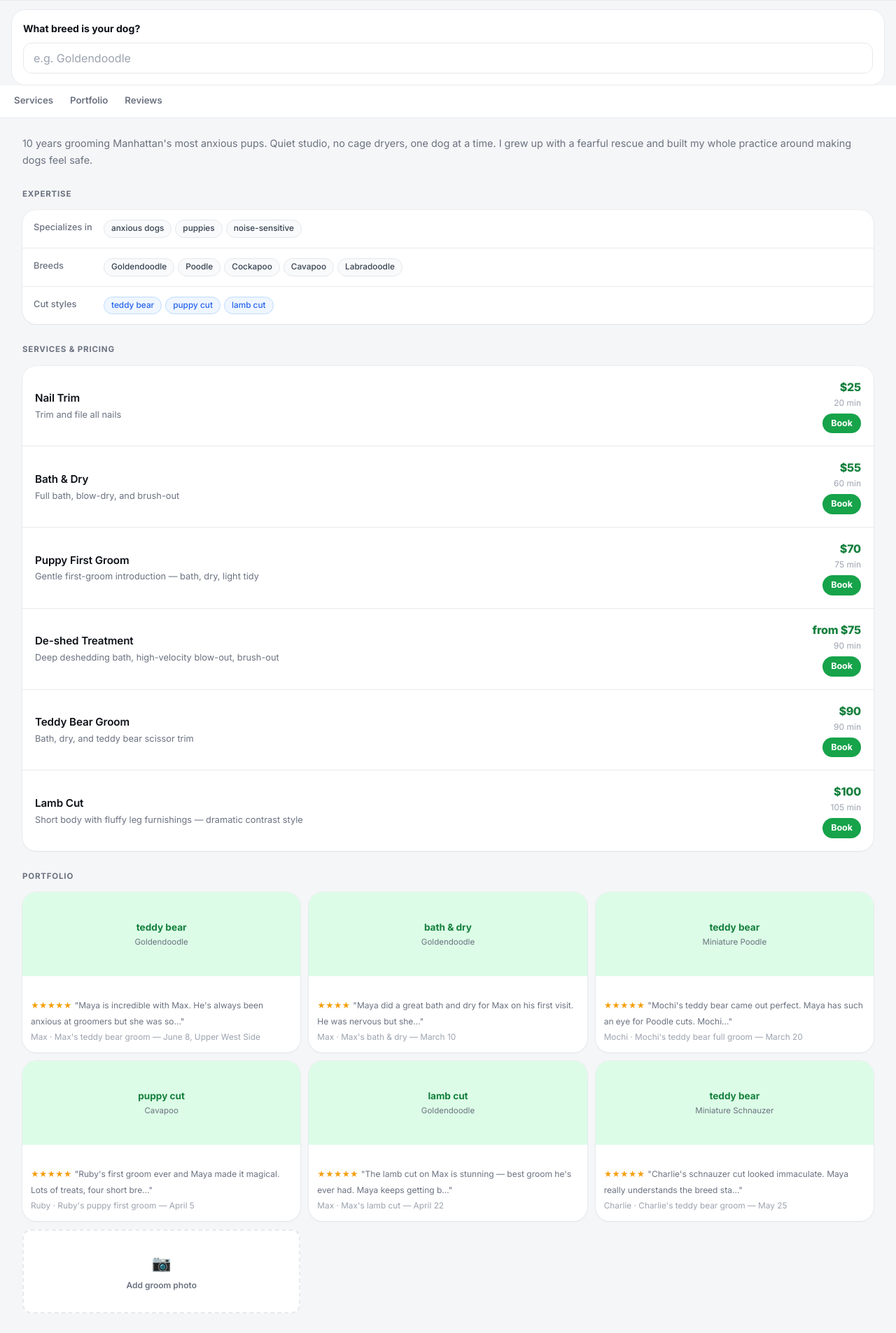
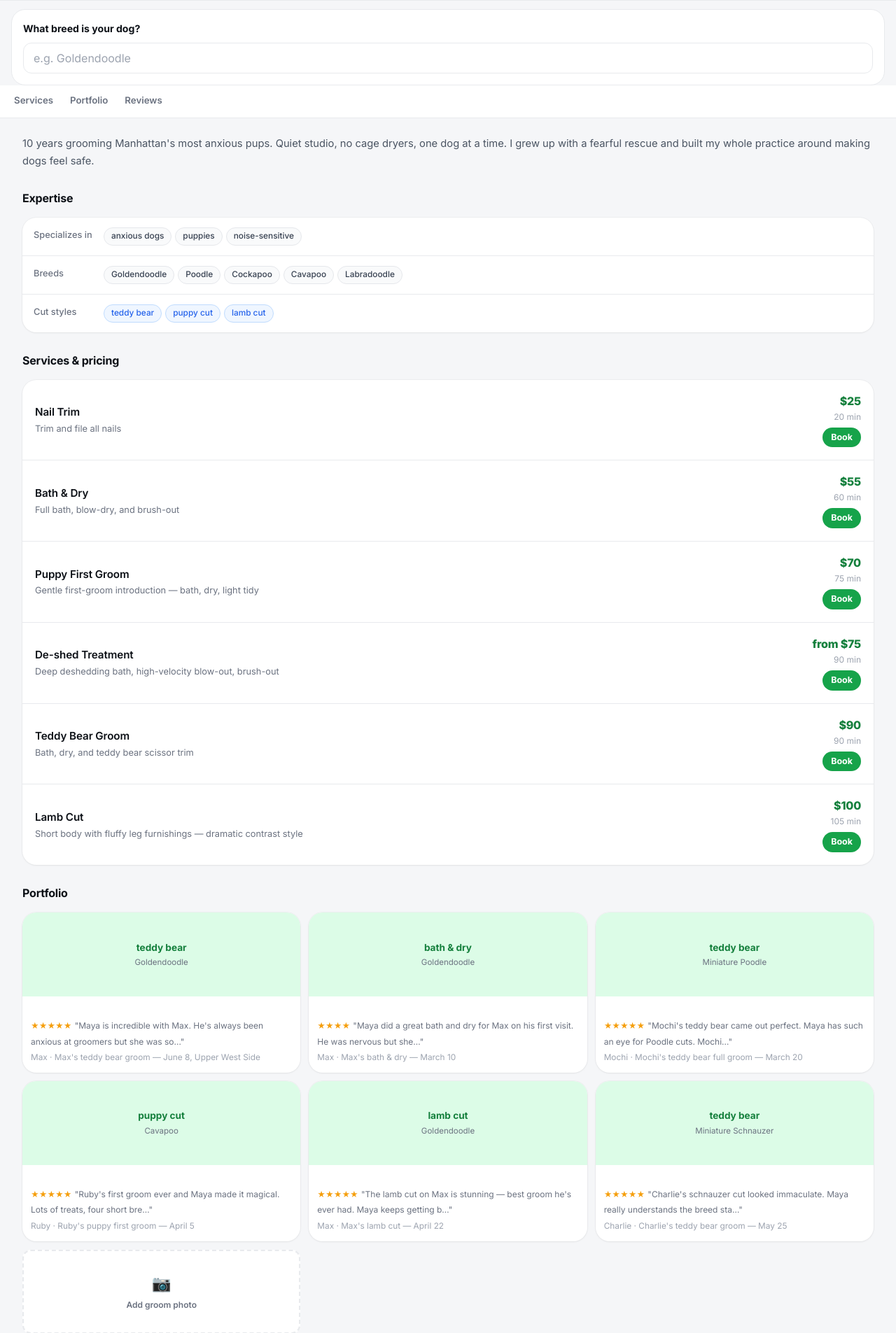
Before and after one commit to bcopans/Claude_learning, a Flask app: page /groomer/1/profile in a window 1280 px wide. Shown: the part 231-2136 px from the top of the page at 70% size. Run offline with Flask 3, Linux system fonts and the light colour scheme; data comes from the database, SQL or seed files in the repository; some libraries are stand-ins or nearby versions.

Commit message:
Fix anchor scroll overlap + strengthen section headers
- scroll-margin-top: 108px on sect-services/portfolio/reviews so sticky
  nav (56px) + profile nav (~44px) don't cover the section header
- gprofile-section h2: 1rem/700/text-color instead of 0.72rem/muted/uppercase
  — section headers now have real visual weight
- Bio text: #4B5563 (was --muted #6B7280) for better readability, 1.7 line-height

https://claude.ai/code/session_01NYwLiMSZgUYJfXuboqaWhp

```diff
--- a/07_dog_groomer_booking/marketplace/static/style.css
+++ b/07_dog_groomer_booking/marketplace/static/style.css
@@ -595,19 +595,25 @@ textarea.input  { height: auto; padding-top: 12px; padding-bottom: 12px; resize:
 
 .gprofile-bio {
   padding: 20px 16px 0;
-  color: var(--muted);
-  font-size: 0.9rem;
-  line-height: 1.65;
+  color: #4B5563;
+  font-size: 0.92rem;
+  line-height: 1.7;
 }
 
 .gprofile-section { padding: 28px 16px 0; }
 .gprofile-section h2 {
-  font-size: 0.72rem;
-  font-weight: 700;
-  text-transform: uppercase;
-  letter-spacing: 0.07em;
-  color: var(--muted);
-  margin-bottom: 14px;
+  font-size: 1rem;
+  font-weight: 700;
+  letter-spacing: -0.2px;
+  color: var(--text);
+  margin-bottom: 16px;
+}
+
+/* Offset anchor sections so sticky nav doesn't cover the header */
+#sect-services,
+#sect-portfolio,
+#sect-reviews {
+  scroll-margin-top: 108px;
 }
 
 .section-sub { color: var(--muted); font-size: 0.82rem; margin-bottom: 12px; }
```
